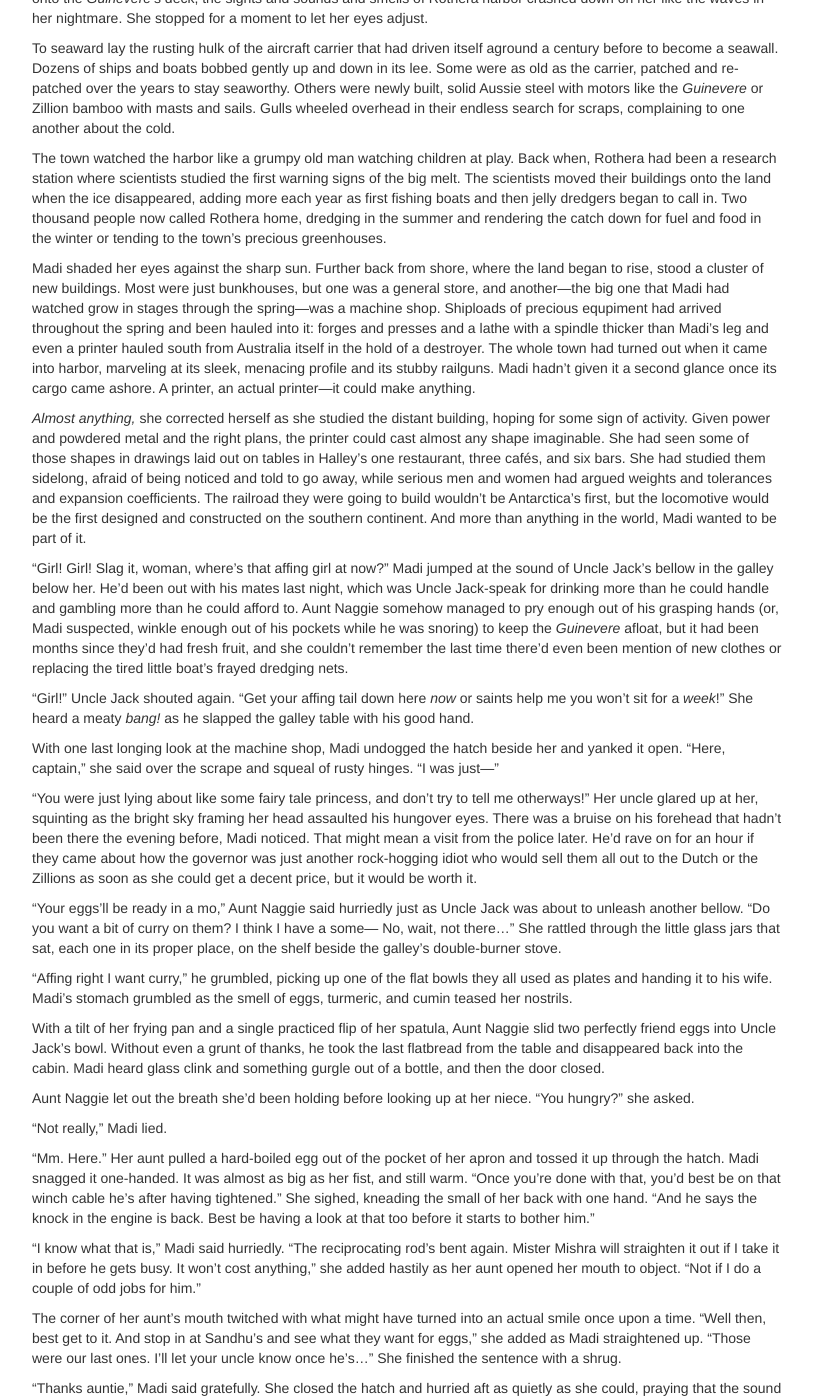
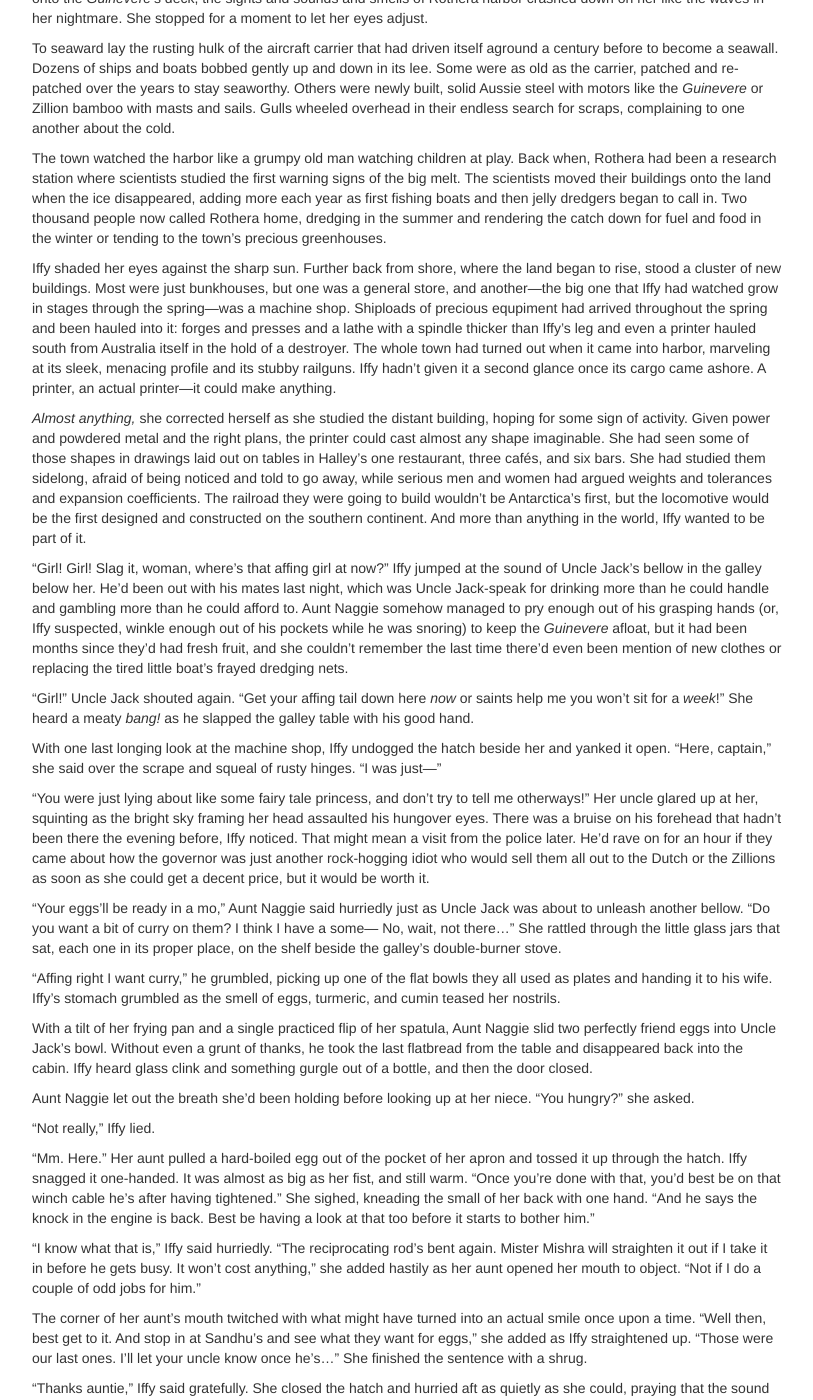
Before and after one commit to gvwilson/sensibleadventures, a Jekyll site: the page built from nardica.md, in a window 1280 px wide and 1400 px high, scrolled down 1217 px. Shown: the whole window, without its empty margins (38-851 px from the left). Built offline with Jekyll 4.4.1, drawn with Linux system fonts in a browser that asks for light colours; nearby versions of some CDN libraries; library files that are not in the unit come from our copies; some of the changed text lies outside the part shown.

Commit message:
Changing protagonist name

```diff
--- a/nardica.md
+++ b/nardica.md
@@ -7,7 +7,7 @@
 
 <em>
 
-Madi had a bad dream that night.
+Iffy had a bad dream that night.
 It was the same bad dream she always had,
 because it wasn't really a dream.
 She was on deck.
@@ -20,7 +20,7 @@
 "Just in case."
 
 The ship's horn blared another warning.
-Madi jumped and started crying.
+Iffy jumped and started crying.
 She was only half awake---her parents had pulled her out of her cost
 just a few minutes before.
 Her mother hugged her,
@@ -33,30 +33,30 @@
 "She's boiling!" a crewman shouted from the crow's nest.
 "Two points to starboard!"
 
-Madi's mother sealed the last flap on the ecosuit.
+Iffy's mother sealed the last flap on the ecosuit.
 This time her father didn't try to stop her when she hugged her daughter.
-"I love you so much," she said in Madi's ear.
+"I love you so much," she said in Iffy's ear.
 
-"I love you too," Madi replied automatically.
+"I love you too," Iffy replied automatically.
 The bulky suit made it difficult for her to bend her arms,
 but she tried anyway.
 Her father knelt down and put his arms around them both.
 He smelled like engine oil and the soap he always used when he shaved.
-That was Madi remembered most clearly later,
+That was Iffy remembered most clearly later,
 when she had trouble remembering what his face had looked like.
 
 The ship heeled hard as the captain tried to steer them away
 from the seething mass of bubbles ahead.
 "She's going to blow!" the crewman shouted.
 The ship's horn blared one last time,
-and then all Madi could hear was a rushing sound
+and then all Iffy could hear was a rushing sound
 that seemed to come from all around them.
 Sobbing,
 her mother closed the faceplate on the ecosuit.
 
 Without warning,
 the ship staggered and dropped two meters.
-Madi screamed as she fell back to the deck.
+Iffy screamed as she fell back to the deck.
 Her parents landed beside her.
 A great frothing wash of sea water crashed down on top of them.
 She screamed again as it dragged her mother and father
@@ -65,7 +65,7 @@
 but then the ship plummeted again
 as the gas bubbles rising from the ocean floor below
 churned the water into foam.
-The last thing Madi saw before she went under
+The last thing Iffy saw before she went under
 was the crewman who had been in the crow's nest
 flying through the air,
 his arms and legs flapping like broken wings
@@ -110,11 +110,11 @@
 
 </em>
 
-Madi woke to Aunt Naggie banging around in the galley.
+Iffy woke to Aunt Naggie banging around in the galley.
 She lay in her narrow cot for one final precious warm moment
 before pushing aside the salvaged sleeping bag she used as a cover
 and pulling on a second layer of clothes.
-That banging was her aunt's way of letting Madi know that Uncle Jack was awake.
+That banging was her aunt's way of letting Iffy know that Uncle Jack was awake.
 If she knew what was good for her,
 she'd be in the galley doing something useful before he got there.
 
@@ -149,22 +149,22 @@
 dredging in the summer and rendering the catch down for fuel and food in the winter
 or tending to the town's precious greenhouses.
 
-Madi shaded her eyes against the sharp sun.
+Iffy shaded her eyes against the sharp sun.
 Further back from shore,
 where the land began to rise,
 stood a cluster of new buildings.
 Most were just bunkhouses,
 but one was a general store,
-and another---the big one that Madi had watched grow in stages through the spring---was
+and another---the big one that Iffy had watched grow in stages through the spring---was
 a machine shop.
 Shiploads of precious equpiment had arrived throughout the spring
 and been hauled into it:
-forges and presses and a lathe with a spindle thicker than Madi's leg
+forges and presses and a lathe with a spindle thicker than Iffy's leg
 and even a printer hauled south from Australia itself
 in the hold of a destroyer.
 The whole town had turned out when it came into harbor,
 marveling at its sleek, menacing profile and its stubby railguns.
-Madi hadn't given it a second glance once its cargo came ashore.
+Iffy hadn't given it a second glance once its cargo came ashore.
 A printer, an actual printer---it could make anything.
 
 *Almost anything,* she corrected herself as she studied the distant building,
@@ -179,15 +179,15 @@
 The railroad they were going to build wouldn't be Antarctica's first,
 but the locomotive would be the first designed and constructed on the southern continent.
 And more than anything in the world,
-Madi wanted to be part of it.
+Iffy wanted to be part of it.
 
 "Girl! Girl! Slag it, woman, where's that affing girl at now?"
-Madi jumped at the sound of Uncle Jack's bellow in the galley below her.
+Iffy jumped at the sound of Uncle Jack's bellow in the galley below her.
 He'd been out with his mates last night,
 which was Uncle Jack-speak for drinking more than he could handle
 and gambling more than he could afford to.
 Aunt Naggie somehow managed to pry enough out of his grasping hands
-(or, Madi suspected, winkle enough out of his pockets while he was snoring)
+(or, Iffy suspected, winkle enough out of his pockets while he was snoring)
 to keep the *Guinevere* afloat,
 but it had been months since they'd had fresh fruit,
 and she couldn't remember the last time there'd even been mention of new clothes
@@ -198,7 +198,7 @@
 She heard a meaty *bang!* as he slapped the galley table with his good hand.
 
 With one last longing look at the machine shop,
-Madi undogged the hatch beside her and yanked it open.
+Iffy undogged the hatch beside her and yanked it open.
 "Here, captain," she said over the scrape and squeal of rusty hinges.
 "I was just---"
 
@@ -207,7 +207,7 @@
 Her uncle glared up at her,
 squinting as the bright sky framing her head assaulted his hungover eyes.
 There was a bruise on his forehead that hadn't been there the evening before,
-Madi noticed.
+Iffy noticed.
 That might mean a visit from the police later.
 He'd rave on for an hour if they came
 about how the governor was just another rock-hogging idiot
@@ -227,24 +227,24 @@
 "Affing right I want curry," he grumbled,
 picking up one of the flat bowls they all used as plates
 and handing it to his wife.
-Madi's stomach grumbled as the smell of eggs, turmeric, and cumin teased her nostrils.
+Iffy's stomach grumbled as the smell of eggs, turmeric, and cumin teased her nostrils.
 
 With a tilt of her frying pan and a single practiced flip of her spatula,
 Aunt Naggie slid two perfectly friend eggs into Uncle Jack's bowl.
 Without even a grunt of thanks,
 he took the last flatbread from the table and disappeared back into the cabin.
-Madi heard glass clink and something gurgle out of a bottle,
+Iffy heard glass clink and something gurgle out of a bottle,
 and then the door closed.
 
 Aunt Naggie let out the breath she'd been holding before looking up at her niece.
 "You hungry?" she asked.
 
-"Not really," Madi lied.
+"Not really," Iffy lied.
 
 "Mm.  Here."
 Her aunt pulled a hard-boiled egg out of the pocket of her apron
 and tossed it up through the hatch.
-Madi snagged it one-handed.
+Iffy snagged it one-handed.
 It was almost as big as her fist,
 and still warm.
 "Once you're done with that,
@@ -255,7 +255,7 @@
 Best be having a look at that too before it starts to bother him."
 
 "I know what that is,"
-Madi said hurriedly.
+Iffy said hurriedly.
 "The reciprocating rod's bent again.
 Mister Mishra will straighten it out if I take it in before he gets busy.
 It won't cost anything,"
@@ -267,13 +267,13 @@
 once upon a time.
 "Well then, best get to it.
 And stop in at Sandhu's and see what they want for eggs,"
-she added as Madi straightened up.
+she added as Iffy straightened up.
 "Those were our last ones.
 I'll let your uncle know once he's..."
 She finished the sentence with a shrug.
 
 "Thanks auntie,"
-Madi said gratefully.
+Iffy said gratefully.
 She closed the hatch and hurried aft as quietly as she could,
 praying that the sound of her boots on the deck wouldn't rouse her uncle.
 
@@ -298,13 +298,13 @@
 Ground down and incinerated,
 the day's haul would be a few specks of copper or manganese
 that could patch some piece of tech to keep it limping along for another season.
-One of the women raised a hand in greeting as Madi went by,
+One of the women raised a hand in greeting as Iffy went by,
 but neither stopped working.
 
 The three teens arguing over
 how they were going to hang up a jelly dredging net so that they could mend it
 didn't say hello either,
-but Madi didn't expect them to.
+but Iffy didn't expect them to.
 *At least they aren't crossing their fingers and spitting,* she thought.
 Sailors were superstitious,
 and she was a sole survivor.
@@ -315,7 +315,7 @@
 
 Mishra & Co occupied one half of a long shed.
 The big sliding door along the side wasn't open yet,
-so Madi banged on the smaller door cut into it.
+so Iffy banged on the smaller door cut into it.
 It scraped open on her third knock.
 
 "Hey Jeep," she said brightly to the scowling boy who opened it.
@@ -324,26 +324,26 @@
 
 "He's the back," the boy yawned,
 jerking his thumb over his shoulder
-and making just enough room for Madi to squeeze past him.
+and making just enough room for Iffy to squeeze past him.
 
 The inside of the shed smelled like fish, hot metal, and coal.
 Mis-matched squares of light hung from the ceiling.
 The shadows they cast made the compact machines
 and carefully sorted shelves of scrap on the shop floor
 look like battlebots from old movies.
-Madi's heart had been in her throat the first time she ventured between them.
+Iffy's heart had been in her throat the first time she ventured between them.
 All she saw now was what they could be turned into.
 
 Sanjay Mishra was sharpening his fingers on a grinding wheel
 in the center of the shop.
-He nodded at Madi
+He nodded at Iffy
 but didn't try to speak until the last sparks had flown off his fingertips
 and the grinding wheel had come to a halt.
 Pulling his safety goggles up onto his forehead,
 he tugged his real fingers through the tangles in his beard reflectively.
 "Buy, sell, or trade?" he finally asked.
 
-Madi cleared her throat.
+Iffy cleared her throat.
 "Trade."
 She held up the bent reciprocating rod.
 "Tangled some flotsam coming in last night.
@@ -357,7 +357,7 @@
 The burly machinist turned the rod over in his hands,
 sighted along its length,
 then held it up to his good ear and tapped it with his metal fingers.
-Madi had seen him go through this ritual more times than she could count,
+Iffy had seen him go through this ritual more times than she could count,
 and still didn't know if the quiet metal *tick* was just a bluff,
 or if he really could hear flaws too fine for eyes to see.
 
@@ -365,7 +365,7 @@
 "Bend her straight, she'll just bend bent again," he pronounced.
 "What she needs is replacing."
 
-The tension eased out of Madi's shoulders.
+The tension eased out of Iffy's shoulders.
 Mr. Mishra didn't bargain unless he'd already mostly decided to do something.
 Now it was just a matter of price.
 
@@ -387,7 +387,7 @@
 spinning the handwheel on the side of the drill
 to lift the laser into its locking position.
 
-"No thanks," Madi said.
+"No thanks," Iffy said.
 "I brought."
 She held up the egg her aunt had given her.
 
@@ -396,7 +396,7 @@
 "Not much of a meal to grow on."
 
 "It'll do me fine."
-Madi nodded toward the laser drill as casually as she could.
+Iffy nodded toward the laser drill as casually as she could.
 "You mind I try a couple of pieces while you're out?"
 
 Mr. Mishra was shaking his head before she even finished speaking.
@@ -407,7 +407,7 @@
 nearest parts are long away 'Mundsen,
 and nearest after that are all the way up to Taz."
 
-"Aright," Madi said,
+"Aright," Iffy said,
 feigning disappointment.
 "How about I use the mechanical one instead?
 Just so I can learn a bit,"
@@ -424,7 +424,7 @@
 then jerked his chin at the cabinet behind her.
 "Mind your eyes, aye?"
 
-"Aye," Madi agreed eagerly.
+"Aye," Iffy agreed eagerly.
 She had a pair of yellowing old plastic goggles on her face and the drill bit engaged
 before Mr. Mishra reached the door.
 
@@ -454,7 +454,7 @@
 Does my *da* know you're here?"
 
 "Of course he does."
-Madi scratched a sudden itch on her nose,
+Iffy scratched a sudden itch on her nose,
 then pulled her hand back down to her side.
 Mr. Mishra *did* know,
 and she had nothing to be nervous about.
@@ -464,7 +464,7 @@
 "Bet he doesn't know how you're wasting your time."
 
 "None of your business what my uncle knows and doesn't,"
-Madi said hotly.
+Iffy said hotly.
 She turned back to the drill,
 placing her foot firmly on the pedal that controlled the motor's speed.
 
@@ -476,7 +476,7 @@
 "Anything turns up missing,
 your *da* will know for sure it wasn't you as took it,
 because you wouldn't have the first clue what would be worth taking!"
-Madi snapped.
+Iffy snapped.
 She cranked the drill bit up into its locked position and switched the machine off.
 "Here!"
 Three quick twists undid the chocks that held her test piece in place.
@@ -497,7 +497,7 @@
 pointing at a random patch of floor before turning and stalking away.
 The door made a bang as he slammed it shut behind him.
 
-Madi emptied the dustpan into the trash when she was done
+Iffy emptied the dustpan into the trash when she was done
 leaned the broom back against the sonic press,
 and tossed her goggles in their drawer angrily.
 It wasn't fair:
@@ -513,7 +513,7 @@
 He'd scowled at that like he scowled at everything,
 but hadn't answered.
 
-The sky was exactly as bright as it had been an hour earlier when Madi stepped outside,
+The sky was exactly as bright as it had been an hour earlier when Iffy stepped outside,
 the straightened reciprocating rod safely in an inside pocket of her coat.
 She peeled her egg as she hurried up the street toward the grocery store,
 trying not to get grease from her fingers onto it as she devoured the rubbery white flesh
@@ -529,7 +529,7 @@
 and a whole case of dried green peppers that had come in from somewhere left vaguely unspecified.
 Little Mrs. Sandhu sliced a thumb-sized piece off one and wrapped it in waxed paper.
 "For your beautiful aunt,"
-she said over Madi's protests,
+she said over Iffy's protests,
 just as she did every time she gave her something special for Aunt Naggie.
 
 Big Mrs. Sandhu snorted just as *she* always did.
@@ -544,7 +544,7 @@
 Whatever Little Mrs. Sandhu might have said next was cut short by
 the jingling of the little bell on the store's front door.
 Three heads turned at a cheerful, "Good morning!"
-as the squarest man Madi had ever seen walked in.
+as the squarest man Iffy had ever seen walked in.
 
 "Square" really was the only word for him.
 He looked almost as wide as he was tall,
@@ -565,7 +565,7 @@
 Oh,
 and perhaps some advice,
 if that's for sale as well as soy sauce and onions?"
-His twanging accent sounded vaguely 'Merican to Madi,
+His twanging accent sounded vaguely 'Merican to Iffy,
 though the only 'Merican she had ever actually met
 hadn't done much more than shout and swear at Mr. Mishra
 before stomping off with his broken propellor unmended.
@@ -573,8 +573,8 @@
 "The advice is free,"
 Little Mrs. Sandhu simpered,,
 wiping her hands on her apron.
-Big Mrs. Sandhu looked sidelong at Madi and rolled her eyes.
-Madi bit back a laugh---Little Mrs. Sandhu's flirting was as famous in Halley
+Big Mrs. Sandhu looked sidelong at Iffy and rolled her eyes.
+Iffy bit back a laugh---Little Mrs. Sandhu's flirting was as famous in Halley
 as her curries and her bargaining skills.
 
 "Excellent,"
@@ -601,7 +601,7 @@
 but without my tools..."
 He shrugged sadly.
 
-"What kind of tools?" Madi asked.
+"What kind of tools?" Iffy asked.
 She had been about to slip away---as entertaining as it would have been
 to listen to some hard-luck try to con the Mrs. Sandhus,
 her uncle would almost certainly be awake and bellowing for her,
@@ -616,7 +616,7 @@
 and a---"
 
 "There's no such thing as a fractal de-ionizer,"
-Madi said scornfully.
+Iffy said scornfully.
 
 The square man blinked.
 "Sure there is.
@@ -624,7 +624,7 @@
 stick it in a high-conductance fractal mesh,
 and boom---there's your de-ionizer."
 
-Madi frowned.
+Iffy frowned.
 "But wouldn't the resonance feedback slag it?"
 
 "If you're careless, sure,"
@@ -633,7 +633,7 @@
 so that it doesn't overheat,
 but it'll run for years if you take care of it."
 He cocked his head,
-and for a moment Madi felt he was looking at her
+and for a moment Iffy felt he was looking at her
 as if she was some strange new machine that he had to repair.
 
 "Well,
@@ -646,7 +646,7 @@
 
 "Thank you,"
 the square man said absently,
-still studying Madi.
+still studying Iffy.
 "And if you don't mind me asking another question,
 where did your daughter learn her tech?
 A lot of people with a lot of years behind them
@@ -662,6 +662,6 @@
 "Johnson Wales," he said.
 "Pleased to meet you."
 
-Madi hesitated,
+Iffy hesitated,
 then put out her own hand and shook his.
-"Madica Orens.  Pleased to meet you too."
+"Iffelia Orens.  Pleased to meet you too."
```
